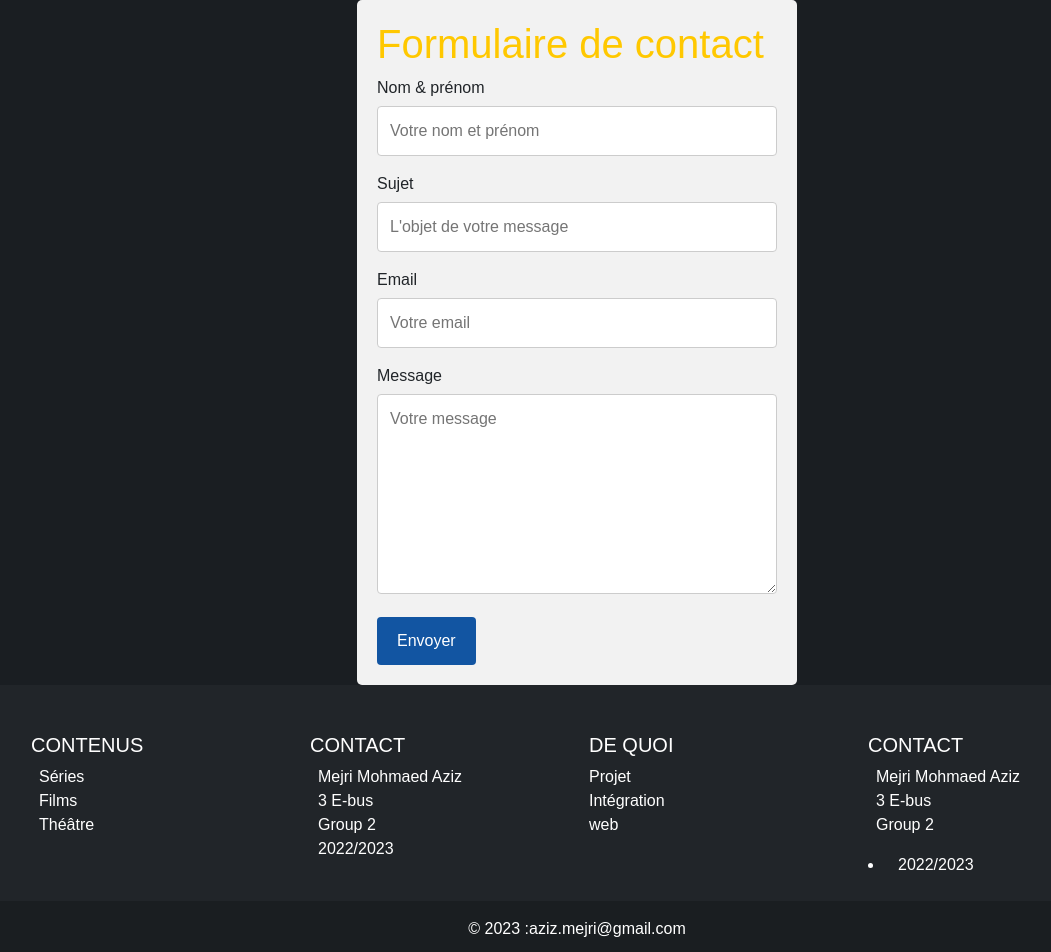
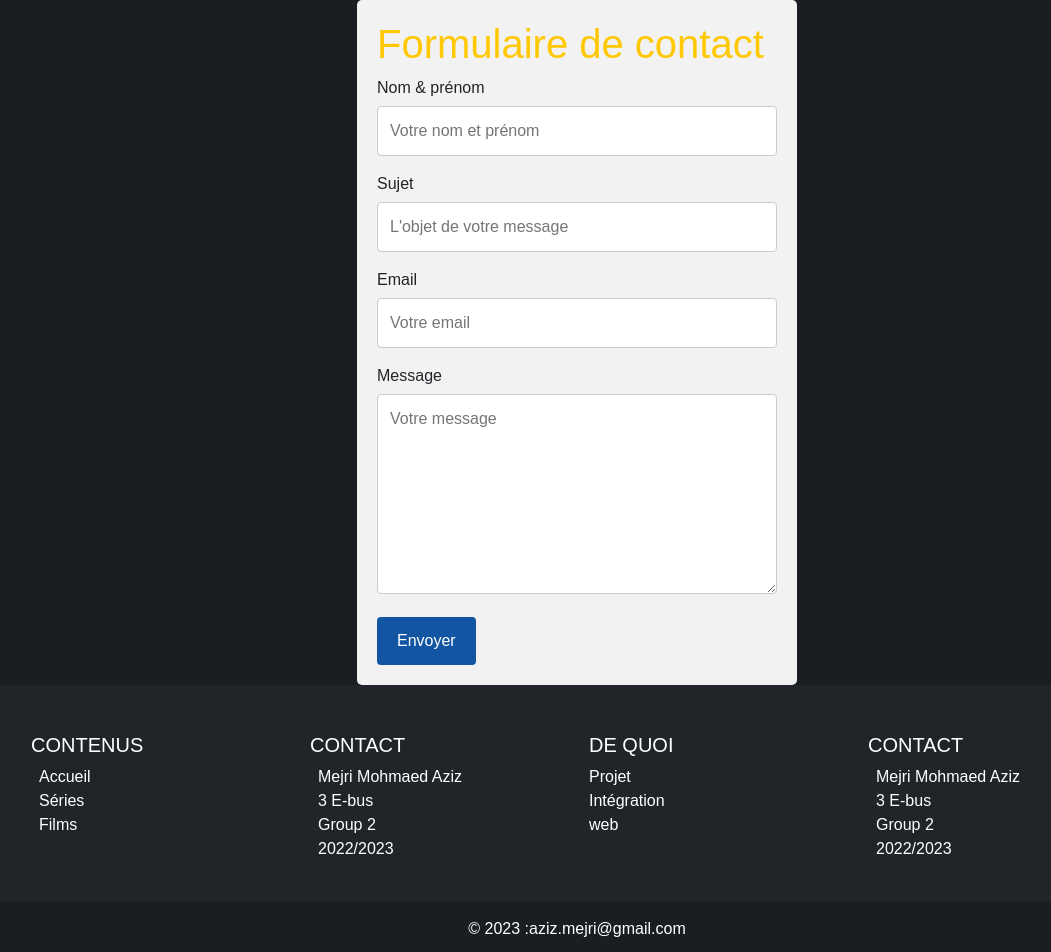
Before and after one commit to Aziz30Mejri/movie-tn, a React (Create React App) app: page /contact in a window 1280 px wide. Shown: the top 952 px of the page, without its empty margins (63-1114 px from the left). Built offline with nearby package versions, Linux system fonts and the light colour scheme; the HTML template or start-up script is replaced by a standard one.

Commit message:
Engagement initial

```diff
--- a/src/components/Footer.js
+++ b/src/components/Footer.js
@@ -1,33 +1,28 @@
 import React from'react';
-
 
 class Footer extends React.Component{
     render(){
         return(
             <div className="container-fluid">
-
             <footer className="bg-dark text-center text-lg-start text-white">
               <div className="container p-4">
                 <div className="row mt-4">
                   <div className="col-lg-3 col-md-6 mb-4 mb-md-0">
                     <h5 className="text-uppercase">contenus</h5>
-
                     <ul className="list-unstyled mb-0">
+                      <li>
+                        <a href="/" className="text-white"><i className="fas fa-user-edit fa-fw fa-sm me-2"></i>Accueil</a>
+                      </li>
                       <li>
                         <a href="/series" className="text-white"><i className="fas fa-book fa-fw fa-sm me-2"></i>Séries</a>
                       </li>
                       <li>
                         <a href="/films" className="text-white"><i className="fas fa-book fa-fw fa-sm me-2"></i>Films</a>
                       </li>
-                      <li>
-                        <a href="#" className="text-white"><i className="fas fa-user-edit fa-fw fa-sm me-2"></i>Théâtre</a>
-                      </li>
                     </ul>
                   </div>
-
                   <div className="col-lg-3 col-md-6 mb-4 mb-md-0">
                     <h5 className="text-uppercase">Contact</h5>
-
                     <ul className="list-unstyled">
                       <li>
                         <a href="#!" className="text-white"><i className="fas fa-shipping-fast fa-fw fa-sm me-2"></i>Mejri Mohmaed Aziz</a>
@@ -39,14 +34,12 @@ class Footer extends React.Component{
                         <a href="#!" className="text-white"><i className="far fa-file-alt fa-fw fa-sm me-2"></i>Group 2</a>
                       </li>
                       <li>
-                        <a href="#!" className="text-white"><i className="far fa-file-alt fa-fw fa-sm me-2"></i>2022/2023</a>
+                        <a href="#!" className="text-white"><i className="fas fa-envelope fa-fw fa-sm me-2"></i>2022/2023</a>
                       </li>
                     </ul>
                   </div>
-
                   <div className="col-lg-3 col-md-6 mb-4 mb-md-0">
                     <h5 className="text-uppercase">De Quoi</h5>
-
                     <ul className="list-unstyled">
                       <li>
                         <a href="#!" className="text-white">Projet</a>
@@ -59,10 +52,8 @@ class Footer extends React.Component{
                       </li>
                     </ul>
                   </div>
-
                   <div className="col-lg-3 col-md-6 mb-4 mb-md-0">
                     <h5 className="text-uppercase">Contact</h5>
-
                     <ul className="list-unstyled">
                       <li>
                         <a href="#!" className="text-white"><i className="fas fa-at fa-fw fa-sm me-2"></i>Mejri Mohmaed Aziz</a>
@@ -73,17 +64,13 @@ class Footer extends React.Component{
                       <li>
                         <a href="#!" className="text-white"><i className="fas fa-envelope fa-fw fa-sm me-2"></i>Group 2</a>
                       </li>
-                    </ul>
-                    <li>
+                      <li>
                         <a href="#!" className="text-white"><i className="fas fa-envelope fa-fw fa-sm me-2"></i>2022/2023</a>
                       </li>
+                    </ul>
                   </div>
-
                 </div>
-
               </div>
-
-
               <div className="text-center p-3" style={{backgroundColor:"rgba(0, 0, 0, 0.2)"}}>
                 © 2023 :
                 <a className="text-white">aziz.mejri@gmail.com</a>
```
